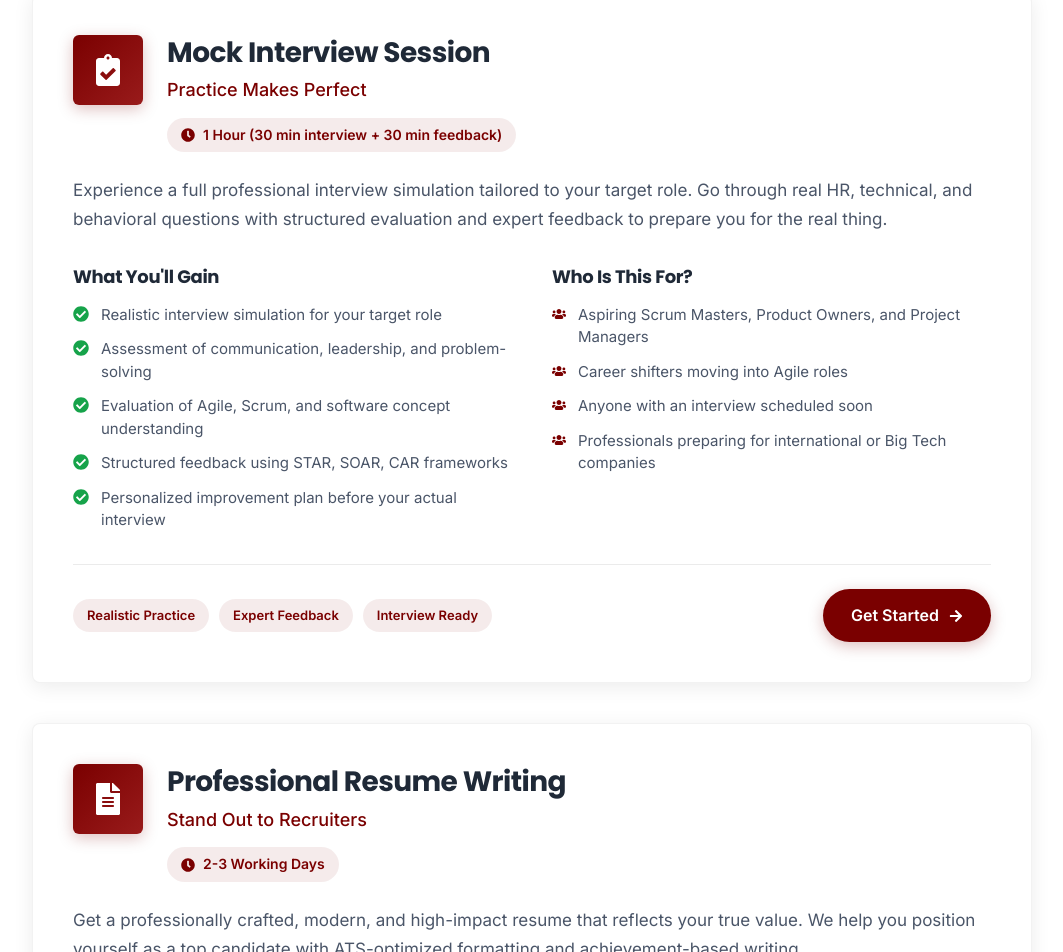
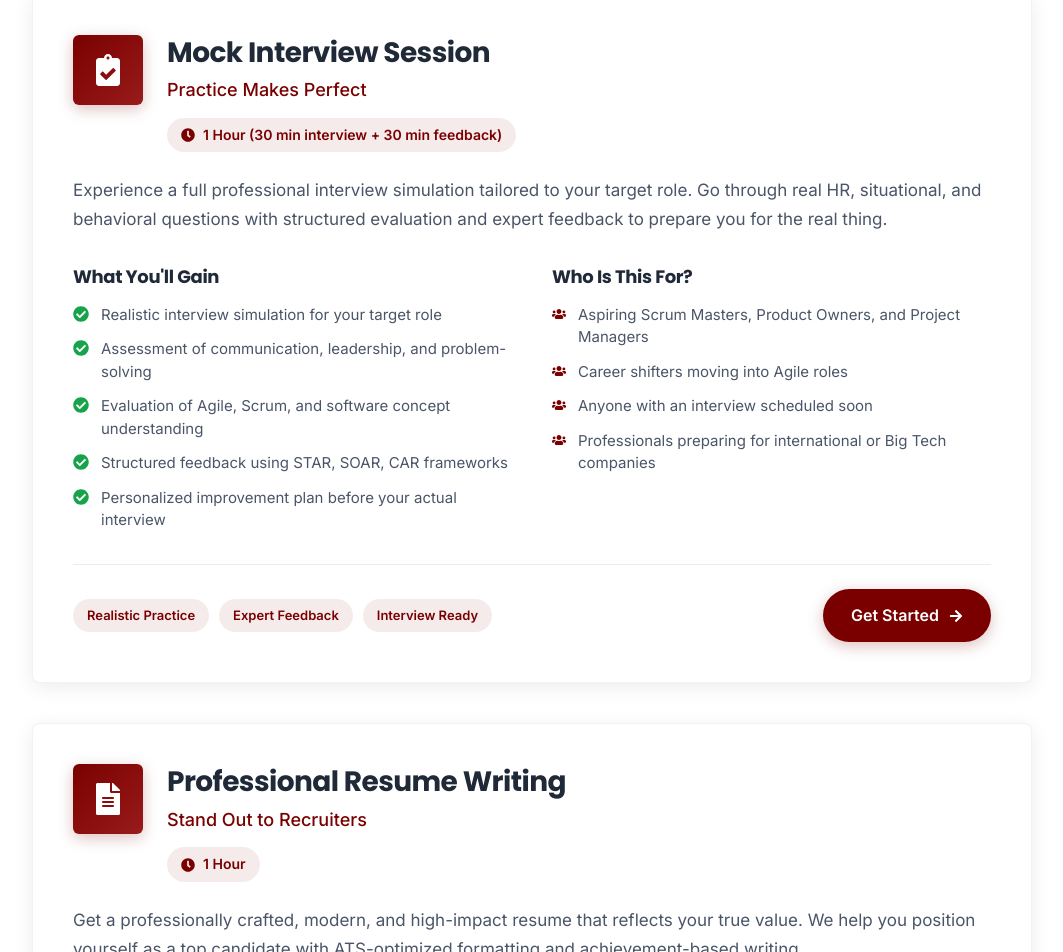
Before and after one commit to mstfa13/Younes, a React (Vite) app: page /services in a window 1280 px wide. Shown: the part 2922-3874 px from the top of the page, without its empty margins (108-1171 px from the left). Built offline with nearby package versions, Linux system fonts and the light colour scheme.

Commit message:
Update Mock Interview (situational questions) and Resume Writing (1 hour duration)

```diff
--- a/src/components/ServicesPage.jsx
+++ b/src/components/ServicesPage.jsx
@@ -100,7 +100,7 @@ function ServicesPage() {
       icon: <FaClipboardCheck />,
       title: 'Mock Interview Session',
       tagline: 'Practice Makes Perfect',
-      description: 'Experience a full professional interview simulation tailored to your target role. Go through real HR, technical, and behavioral questions with structured evaluation and expert feedback to prepare you for the real thing.',
+      description: 'Experience a full professional interview simulation tailored to your target role. Go through real HR, situational, and behavioral questions with structured evaluation and expert feedback to prepare you for the real thing.',
       duration: '1 Hour (30 min interview + 30 min feedback)',
       features: [
         'Realistic interview simulation for your target role',
@@ -123,7 +123,7 @@ function ServicesPage() {
       title: 'Professional Resume Writing',
       tagline: 'Stand Out to Recruiters',
       description: 'Get a professionally crafted, modern, and high-impact resume that reflects your true value. We help you position yourself as a top candidate with ATS-optimized formatting and achievement-based writing.',
-      duration: '2-3 Working Days',
+      duration: '1 Hour',
       features: [
         'Complete professional resume rewrite',
         'ATS-optimized format that passes screening systems',
```
